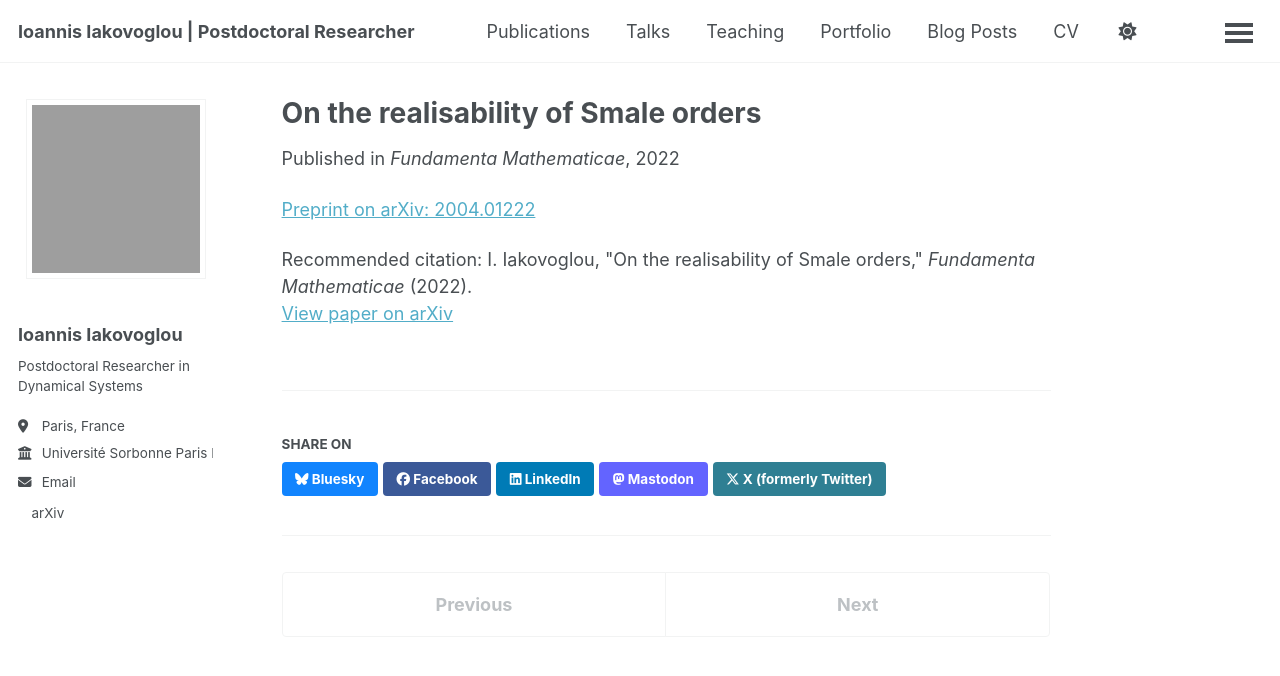
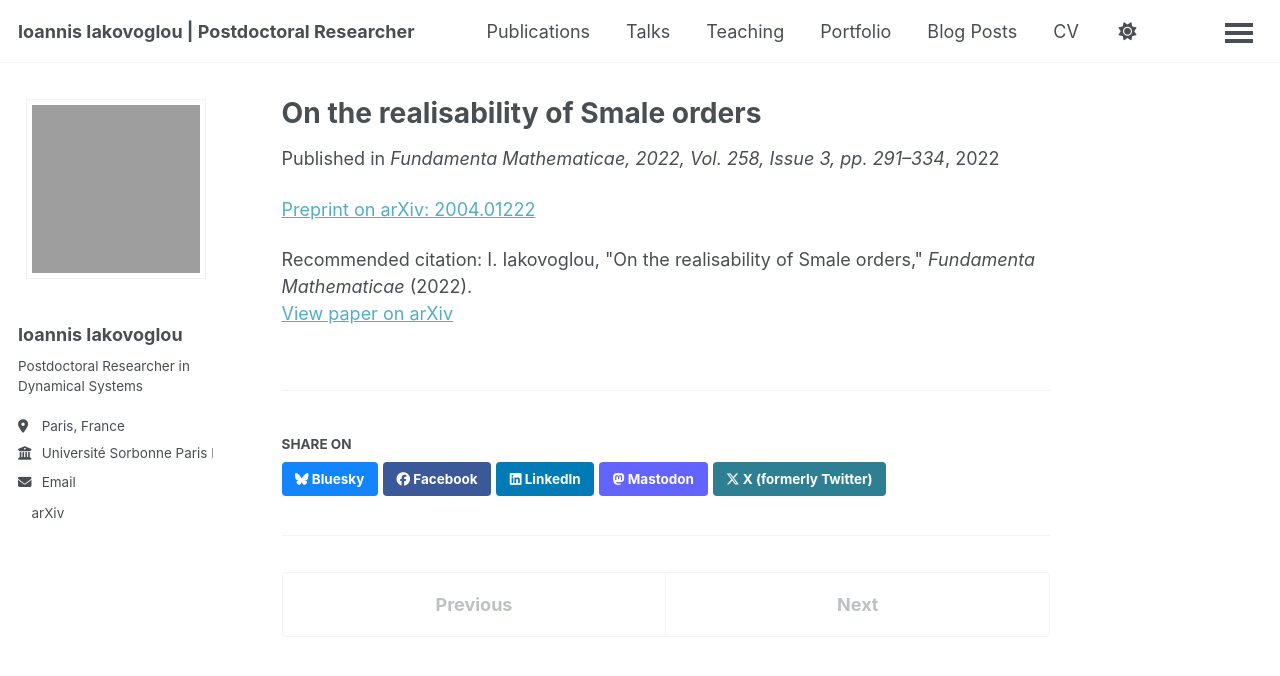
Before and after one commit to ioannisiakovoglou/ioannisiakovoglou.github.io, a Jekyll site: the page built from _publications/smaleorders.md, in a window 1280 px wide. Shown: the top 676 px of the page. Built offline with Jekyll 4.4.1, drawn with Linux system fonts in a browser that asks for light colours; a script bundle is joined from its source files by our own code; a style sheet for code colours, icons or effects is not loaded.

Commit message:
Update venue details for Smale orders publication

```diff
--- a/_publications/smaleorders.md
+++ b/_publications/smaleorders.md
@@ -5,7 +5,7 @@ category: manuscripts
 permalink: /publication/smale-orders
 excerpt: "On the realisability of Smale orders."
 date: 2022-01-02
-venue: "Fundamenta Mathematicae"
+venue: "Fundamenta Mathematicae, 2022, Vol. 258, Issue 3, pp. 291–334"
 paperurl: "https://arxiv.org/abs/2004.01222"
 citation: 'I. Iakovoglou, "On the realisability of Smale orders," <i>Fundamenta Mathematicae</i> (2022).'
 ---
```
